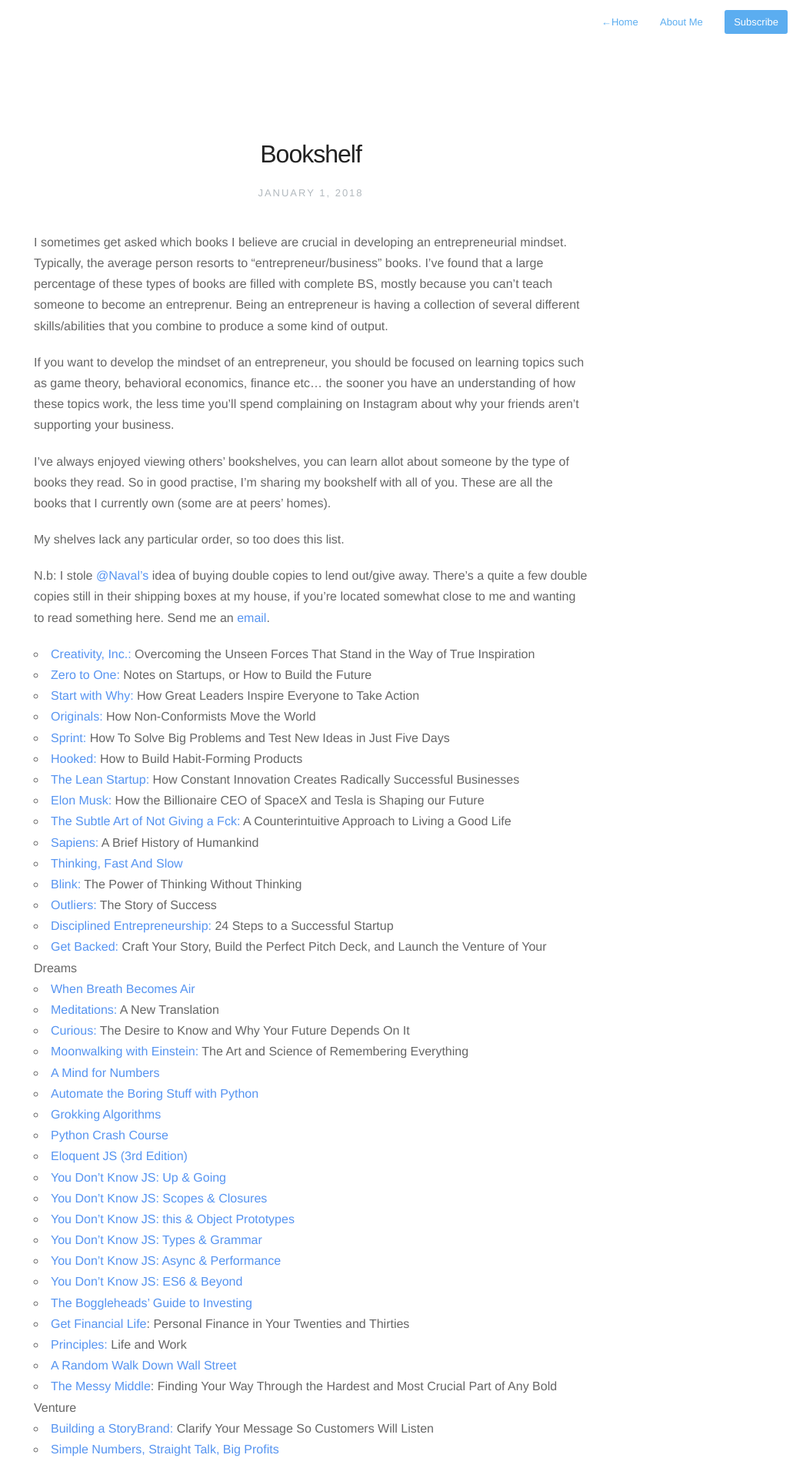
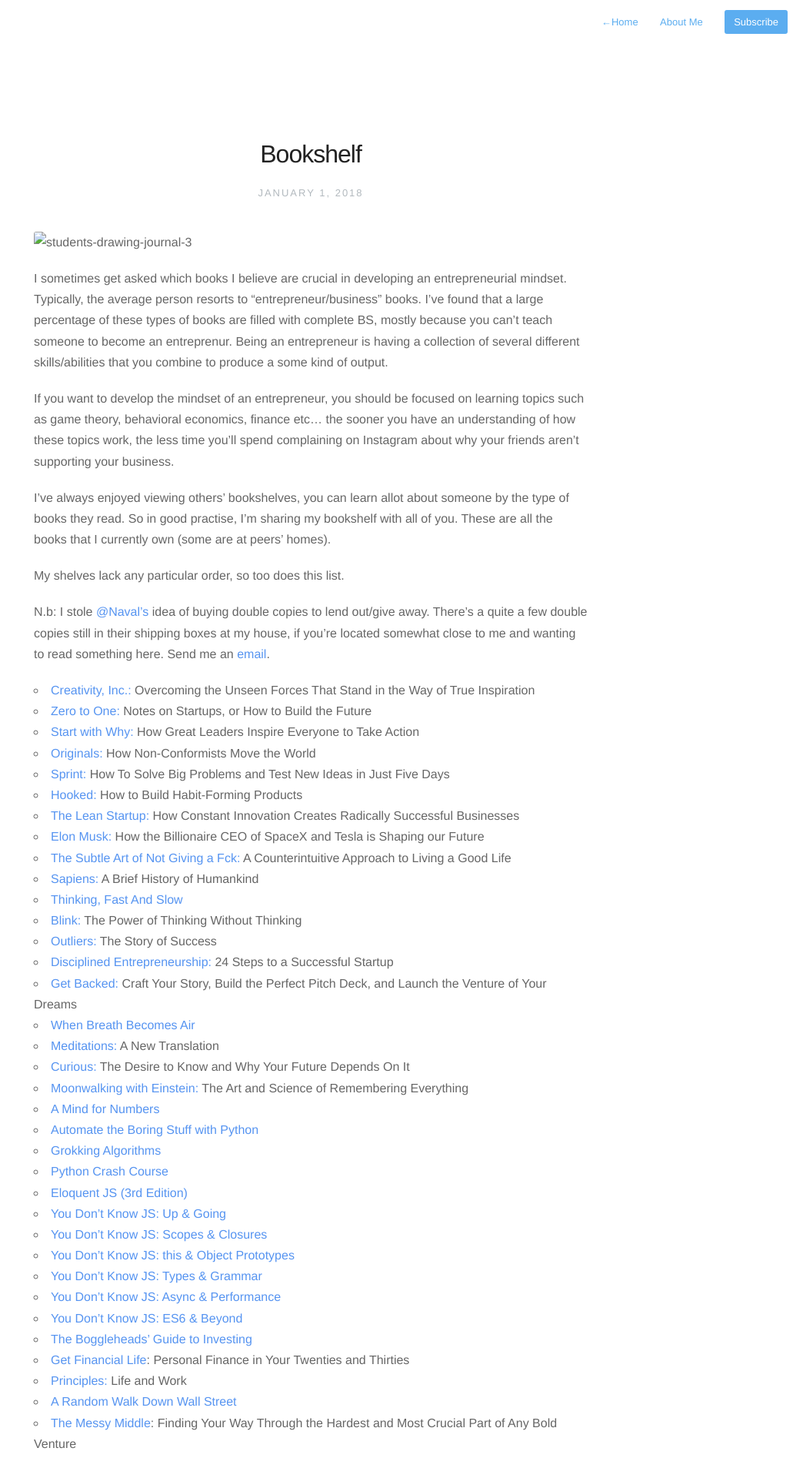
Before and after one commit to tonylaroche/tonylaroche.github.io, a Jekyll site: the page built from _posts/2019-01-01-books.markdown, in a window 1280 px wide. Shown: the top 1894 px of the page at 77% size, without its empty margins (236-1280 px from the left). Built offline with Jekyll 4.4.1, drawn with Linux system fonts in a browser that asks for light colours; nearby versions of some CDN libraries.

Commit message:
Testing image embed

```diff
--- a/_posts/2019-01-01-books.markdown
+++ b/_posts/2019-01-01-books.markdown
@@ -3,6 +3,8 @@
 date:   2018-01-01 12:45:00
 description: What i'm reading
 ---
+
+![students-drawing-journal-3](/Users/major/Documents/GitHub/tonylaroche.github.io/assets/images/students-drawing-journal-3.png)
 
 I sometimes get asked which books I believe are crucial in developing an entrepreneurial mindset. Typically, the average person resorts to "entrepreneur/business" books. I've found that a large percentage of these types of books are filled with complete BS, mostly because you can't teach someone to become an entreprenur. Being an entrepreneur is having a collection of several different skills/abilities that you combine to produce a some kind of output.
 
```
Also changed, not shown: assets/images/students-drawing-journal-3.png (added).
